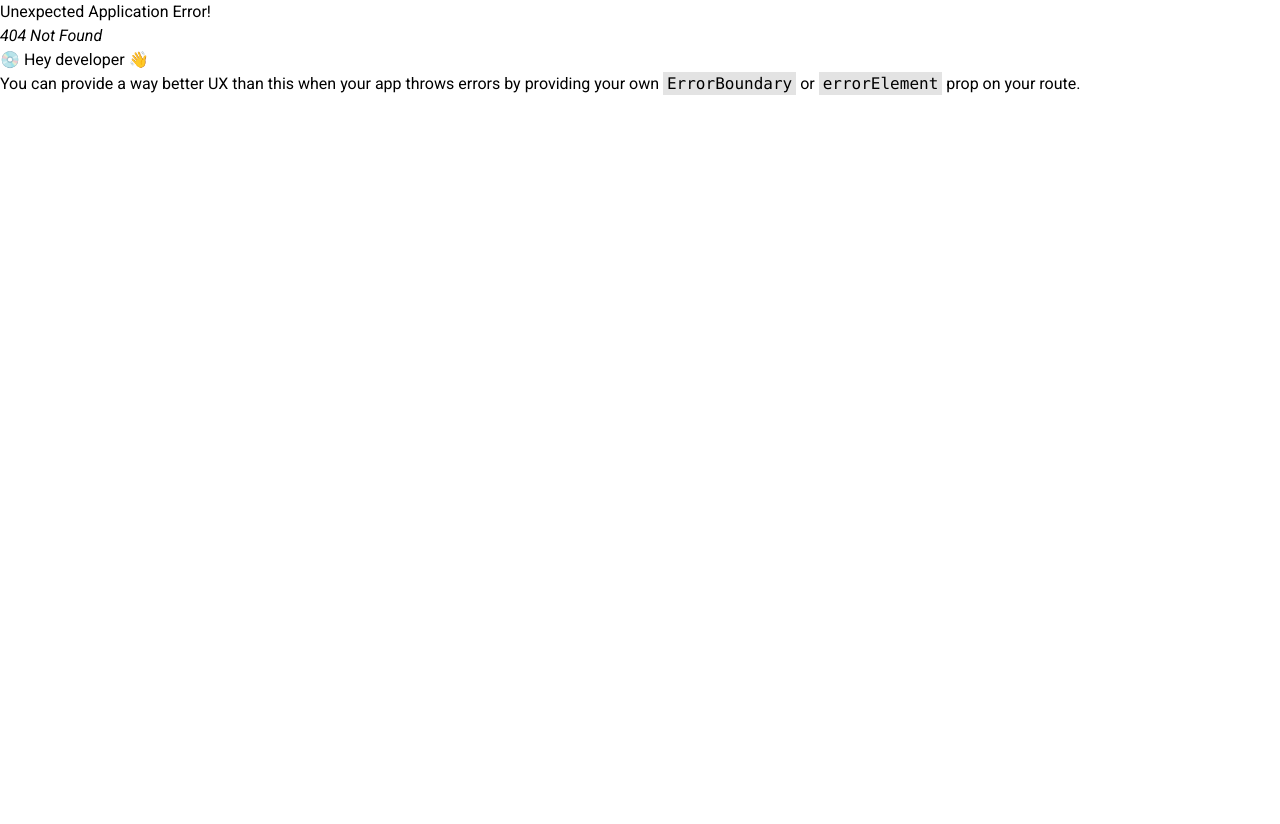
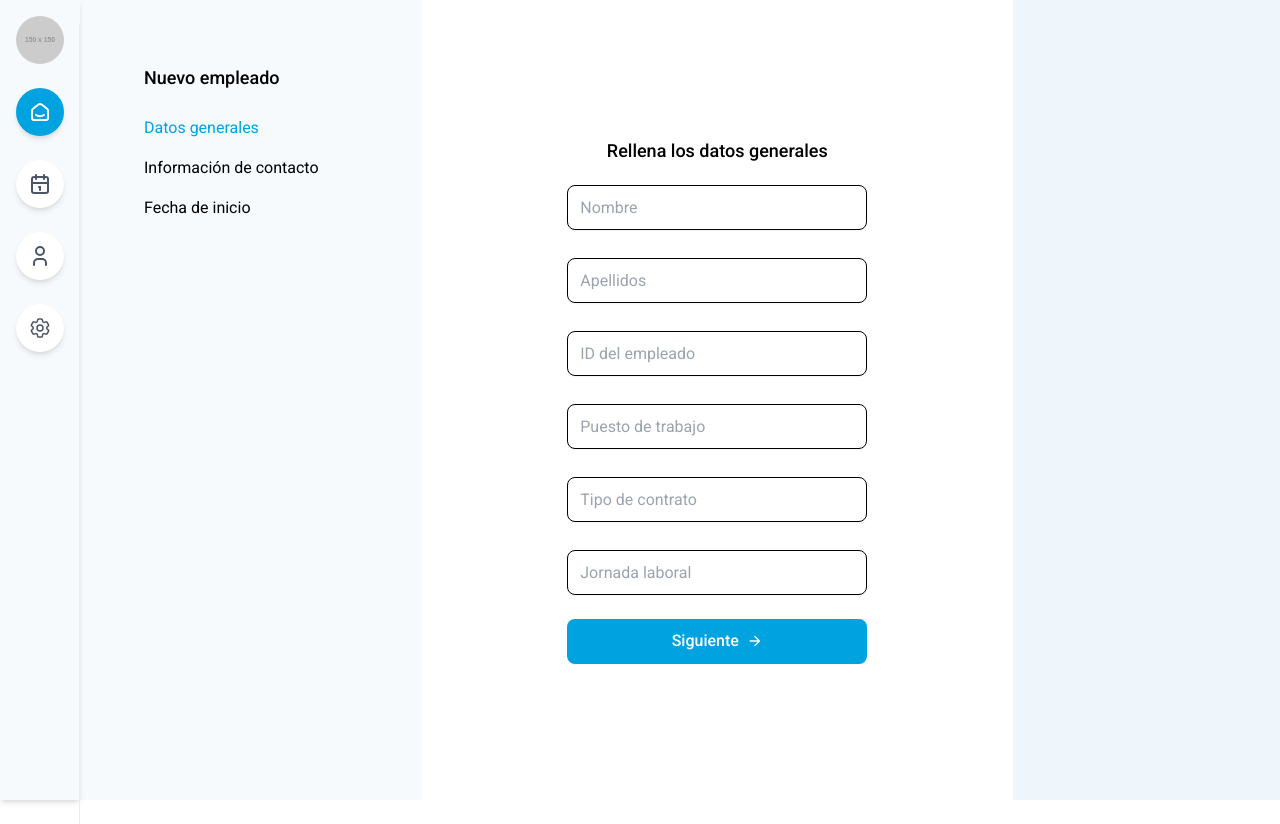
Before and after one commit to LorelizDev/AssecoSync_client, a React (Vite) app: page /register in a window 1280 px wide. Before the commit this address had no page. Before the commit the page ends 800 px from the top, so only its background shows below. Built offline with nearby package versions, Linux system fonts and the light colour scheme; a web font is replaced by a local one.

Commit message:
feat(employee-registration): add multi-step form with validations and requested styling

```diff
--- a/src/components/Input.jsx
+++ b/src/components/Input.jsx
@@ -21,7 +21,7 @@ const Input = ({
         value={value}
         onChange={onChange}
         placeholder={placeholder}
-        className="mt-1 block w-[300px] h-[45px] px-3 py-2 border border-black rounded-lg shadow-sm focus:outline-none focus:ring-2 focus:ring-blue-400 focus:border-blue-400 transition-all duration-200"
+        className="mt-1 w-[300px] h-[45px] px-3 py-2 border border-black rounded-lg shadow-sm focus:outline-none focus:ring-2 focus:ring-blue-400 focus:border-blue-400 transition-all duration-200"
       />
     </div>
   );
--- /dev/null
+++ b/src/pages/Register.jsx
@@ -0,0 +1,230 @@
+import { useState } from 'react';
+import { MdArrowBack, MdArrowForward } from 'react-icons/md';
+import Sidebar from '../components/Sidebar';
+import Button from '../components/Button';
+import Input from '../components/Input';
+
+export const RegisterForm = () => {
+  const [currentSection, setCurrentSection] = useState(0);
+  const [phoneNumber, setPhoneNumber] = useState('');
+  const [email, setEmail] = useState('');
+  const [startDate, setStartDate] = useState({ day: '', month: '', year: '' });
+  const [errors, setErrors] = useState({});
+
+  const validateSection = () => {
+    const newErrors = {};
+
+    if (currentSection === 0) {
+      const name = document.querySelector('input[name="name"]').value.trim();
+      const surname = document.querySelector('input[name="surname"]').value.trim();
+      const id = document.querySelector('input[name="id"]').value.trim();
+      const position = document.querySelector('input[name="position"]').value.trim();
+      const contract = document.querySelector('input[name="contract"]').value.trim();
+      const jornada = document.querySelector('input[name="jornada"]').value.trim();
+
+      if (!name) newErrors.name = 'El nombre es obligatorio';
+      if (!surname) newErrors.surname = 'Los apellidos son obligatorios';
+      if (!id) newErrors.id = 'El ID del empleado es obligatorio';
+      if (!position) newErrors.position = 'El puesto de trabajo es obligatorio';
+      if (!contract) newErrors.contract = 'El tipo de contrato es obligatorio';
+      if (!jornada) newErrors.jornada = 'La jornada laboral es obligatoria';
+    }
+
+    if (currentSection === 1) {
+      if (!phoneNumber) newErrors.phoneNumber = 'El número de teléfono es obligatorio';
+      else if (!/^\d{9}$/.test(phoneNumber)) newErrors.phoneNumber = 'El número de teléfono debe tener 9 dígitos';
+
+      if (!email) newErrors.email = 'El correo electrónico es obligatorio';
+      else if (!/^[^\s@]+@[^\s@]+\.[^\s@]+$/.test(email)) newErrors.email = 'Debe ser un correo electrónico válido';
+    }
+
+    if (currentSection === 2) {
+      if (!startDate.day || !startDate.month || !startDate.year) {
+        newErrors.startDate = 'La fecha de inicio es obligatoria';
+      }
+    }
+
+    setErrors(newErrors);
+    return Object.keys(newErrors).length === 0;
+  };
+
+  const handleNextSection = () => {
+    if (validateSection()) {
+      setCurrentSection(currentSection + 1);
+    }
+  };
+
+  const handlePreviousSection = () => {
+    setCurrentSection(currentSection - 1);
+  };
+
+  return (
+    <div className="flex">
+      <div className="relative w-20 bg-primarybg">
+        <Sidebar />
+      </div>
+      <div className="bg-primarybg p-16 w-2/4">
+        <h3 className="text-lg font-medium mb-6">Nuevo empleado</h3>
+        <div className="space-y-4">
+          <div
+            className={`cursor-pointer ${currentSection === 0 ? ' text-primary' : 'hover:underline'}`}
+            onClick={() => setCurrentSection(0)}
+          >
+            Datos generales
+          </div>
+          <div
+            className={`cursor-pointer ${currentSection === 1 ? ' text-primary' : 'hover:underline'}`}
+            onClick={() => setCurrentSection(1)}
+          >
+            Información de contacto
+          </div>
+          <div
+            className={`cursor-pointer ${currentSection === 2 ? ' text-primary' : 'hover:underline'}`}
+            onClick={() => setCurrentSection(2)}
+          >
+            Fecha de inicio
+          </div>
+        </div>
+      </div>
+
+      <div className="flex items-center justify-center p-12 w-full">
+        {currentSection === 0 && (
+          <div>
+            <h3 className="flex justify-center text-lg font-medium font-mainFont mb-4">Rellena los datos generales</h3>
+
+            <div className="flex flex-col justify-center mb-2">
+
+              <Input name="name" type="string" placeholder="Nombre" />
+              {errors.name && <p className="text-red-500">{errors.name}</p>}
+            </div>
+            <div className="flex flex-col justify-center mb-2">
+              <Input name="surname" type="string" placeholder="Apellidos" />
+              {errors.surname && <p className="text-red-500">{errors.surname}</p>}
+            </div>
+            <div className="flex flex-col justify-center mb-2">
+              <Input name="id" type="string" placeholder="ID del empleado" />
+              {errors.id && <p className="text-red-500">{errors.id}</p>}
+            </div>
+            <div className="flex flex-col justify-center mb-2">
+              <Input name="position" type="string" placeholder="Puesto de trabajo" />
+              {errors.position && <p className="text-red-500">{errors.position}</p>}
+            </div>
+            <div className="flex flex-col justify-center mb-2">
+              <Input name="contract" type="string" placeholder="Tipo de contrato" />
+              {errors.contract && <p className="text-red-500">{errors.contract}</p>}
+            </div>
+            <div className="flex flex-col justify-center mb-2">
+              <Input name="jornada" type="string" placeholder="Jornada laboral" />
+              {errors.jornada && <p className="text-red-500">{errors.jornada}</p>}
+            </div>
+            <div className="flex">
+              <Button className="flex items-center justify-center" onClick={handleNextSection}>
+                <span className="mr-2">Siguiente</span>
+                <MdArrowForward />
+              </Button>
+            </div>
+          </div>
+        )}
+        {currentSection === 1 && (
+          <div>
+            <h3 className="flex justify-center text-lg font-medium font-mainFont mb-4">Añade los datos de contacto</h3>
+            <div className="flex flex-col justify-center mb-2">
+              <Input
+                type="tel"
+                id="phone"
+                placeholder="Número de teléfono personal"
+                value={phoneNumber}
+                onChange={(e) => setPhoneNumber(e.target.value)}
+              />
+              {errors.phoneNumber && <p className="text-red-500">{errors.phoneNumber}</p>}
+            </div>
+            <div className="flex flex-col justify-center mb-2">
+              <Input
+                type="email"
+                id="corporate-email"
+                placeholder="Dirección de correo electrónico corporativo"
+                value={email}
+                onChange={(e) => setEmail(e.target.value)}
+              />
+              {errors.email && <p className="text-red-500">{errors.email}</p>}
+            </div>
+              <div className="flex flex-col">
+              <Button className="flex items-center justify-center mb-4" onClick={handleNextSection}>
+                <span className="mr-2">Siguiente</span>
+                <MdArrowForward />
+              </Button>
+              <Button className="flex items-center justify-center border border-primary bg-primarybg" onClick={handlePreviousSection}>
+                <MdArrowBack className="text-primary" />
+                <span className="mr-2 text-primary">Anterior</span>
+              </Button>
+            </div>
+          </div>
+        )}
+        {currentSection === 2 && (
+          <div>
+            <h3 className="flex justify-center text-lg font-medium font-mainFont mb-12">Selecciona fecha de inicio</h3>
+
+            <div className="mb-8">
+
+
+  <div className="flex space-x-4">
+  {errors.startDate && <p className="text-red-500">{errors.startDate}</p>}
+    <select
+      className="border rounded py-2 px-3 w-1/3"
+      id="day"
+      value={startDate.day}
+      onChange={(e) => setStartDate({ ...startDate, day: e.target.value })}
+    >
+      <option value="">Día</option>
+      {Array.from({ length: 31 }, (_, i) => i + 1).map((day) => (
+        <option key={day} value={day}>{day}</option>
+      ))}
+    </select>
+
+    <select
+      className="border rounded py-2 px-3 w-1/3"
+      id="month"
+      value={startDate.month}
+      onChange={(e) => setStartDate({ ...startDate, month: e.target.value })}
+    >
+      <option value="">Mes</option>
+      {[
+        'Enero', 'Febrero', 'Marzo', 'Abril', 'Mayo', 'Junio',
+        'Julio', 'Agosto', 'Septiembre', 'Octubre', 'Noviembre', 'Diciembre',
+      ].map((month, index) => (
+        <option key={index + 1} value={index + 1}>{month}</option>
+      ))}
+    </select>
+
+    <select
+      className="border rounded py-2 px-3 w-1/3"
+      id="year"
+      value={startDate.year}
+      onChange={(e) => setStartDate({ ...startDate, year: e.target.value })}
+    >
+      <option value="">Año</option>
+      {Array.from({ length: 10 }, (_, i) => 2023 + i).map((year) => (
+        <option key={year} value={year}>{year}</option>
+      ))}
+    </select>
+  </div>
+</div>
+
+            <div className="flex justify-between">
+              <Button className="flex items-center justify-center border border-primary bg-primarybg mr-8" onClick={handlePreviousSection}>
+                <MdArrowBack className="text-primary" />
+                <span className="mr-2 text-primary">Anterior</span>
+              </Button>
+              <Button className="px-3 py-1 flex items-center justify-center" type="submit">
+                <span className="mr-2">Enviar</span>
+                <MdArrowForward />
+              </Button>
+            </div>
+          </div>
+        )}
+      </div>
+
+      <div className="w-2/4 bg-secondarybg"></div>
+    </div>
+  );
+};
--- a/src/router/Router.jsx
+++ b/src/router/Router.jsx
@@ -2,6 +2,7 @@ import { createBrowserRouter } from 'react-router-dom';
 import Layout from '../layout/Layout';
 import LoginPage from '../pages/Login';
 import Dashboard from '../pages/Dashboard';
+import { RegisterForm } from '../pages/Register';
 
 export const router = createBrowserRouter([{
     path : '/',
@@ -15,6 +16,10 @@ export const router = createBrowserRouter([{
         // Nueva ruta para el Dashboard
         path: 'dashboard',
         element: <Dashboard />,
+      },
+      {
+        path: 'register',
+        element: <RegisterForm />,
       },
     ],
   },
```
